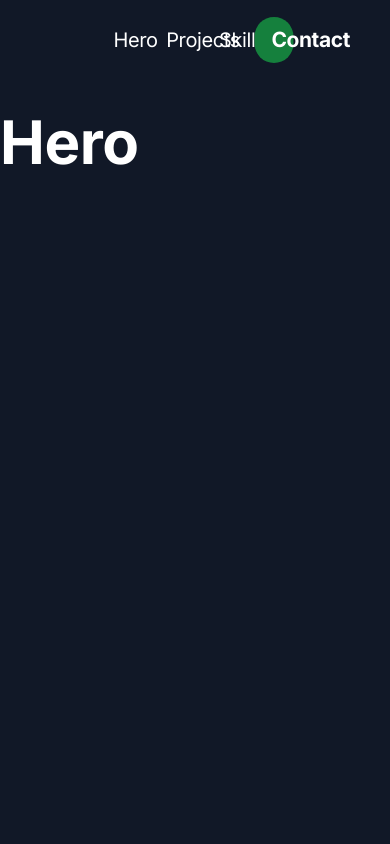
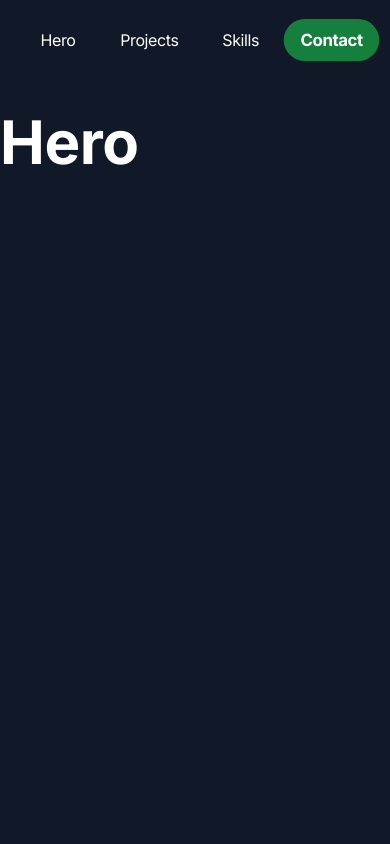
Before and after one commit to ntatoud/noetatoud, a Next.js app: page / in a window 390 px wide. Shown: the top 844 px of the page. Built offline with nearby package versions, Linux system fonts and the light colour scheme.

Commit message:
fix(header): mobile layout

```diff
--- a/src/components/Header.tsx
+++ b/src/components/Header.tsx
@@ -17,15 +17,15 @@ export default function Header() {
   return (
     <header
       className={cn(
-        "fixed w-full grid content-center h-20 transition-all duration-500 text-xl ",
+        "fixed w-full grid content-center h-20 transition-all duration-500 md:text-xl text-md",
         {
-          "scale-[80%] h-10 bg-gradient-to-b from-gray-900 via-gray-900/50 to-transparent opacity-90":
+          "md:scale-[80%] h-10 bg-gradient-to-b from-gray-900 via-gray-900/50 to-transparent opacity-90":
             scroll > 200,
         },
       )}
     >
       <motion.div
-        className="absolute grid place-content-center top-0 left-1/2 h-20"
+        className="absolute grid place-content-center top-0 left-1/2 h-20 w-full"
         initial={{
           opacity: 0,
           y: -100,
@@ -37,7 +37,7 @@ export default function Header() {
           translateX: "-50%",
         }}
       >
-        <nav className="grid grid-cols-4 text-center gap-4 py-auto">
+        <nav className="grid grid-cols-4 text-center py-auto md:gap-4 gap-0">
           {sections.map((section) => {
             return <NavItem key={`nav-item-${section.id}`} {...section} />;
           })}
```
